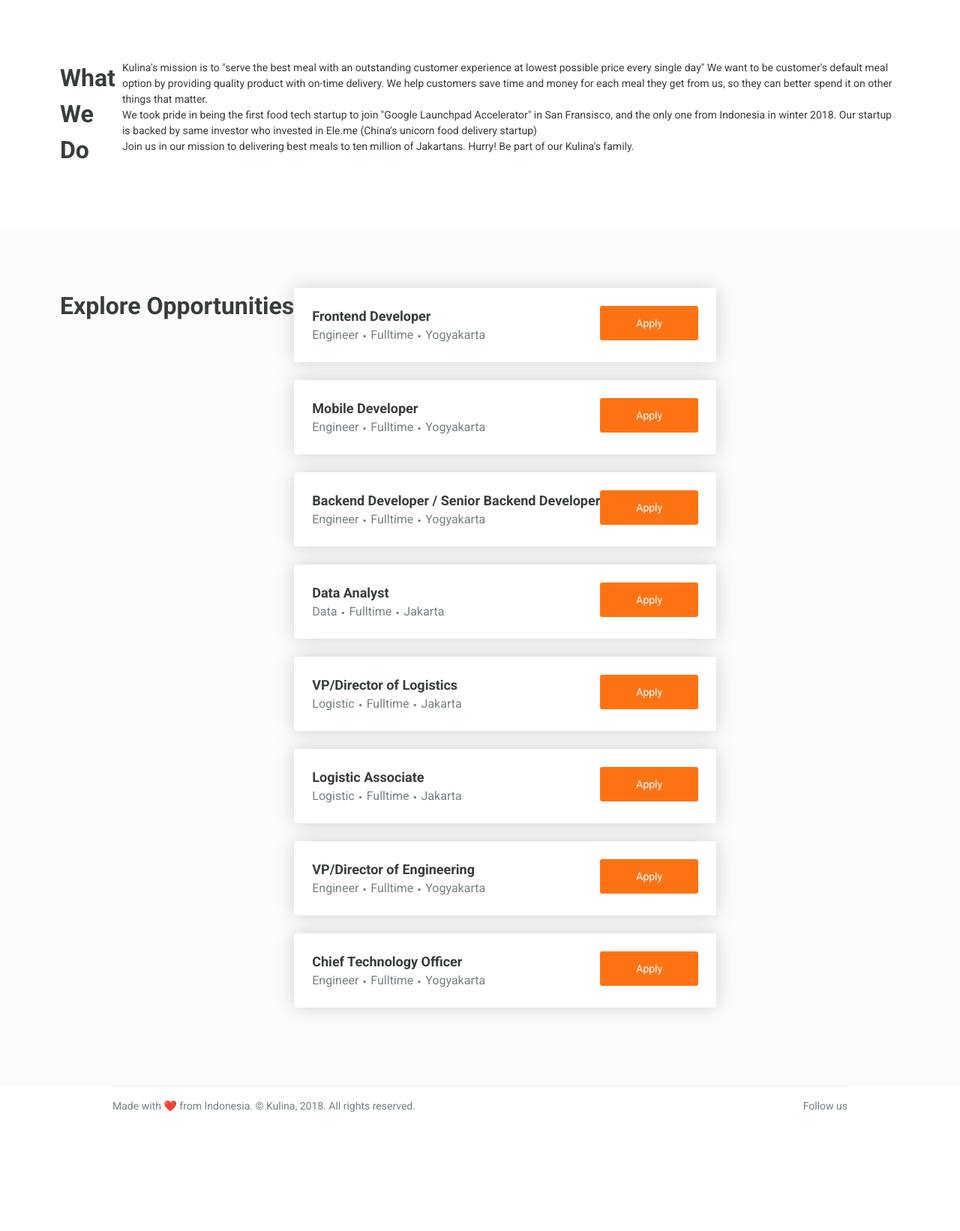
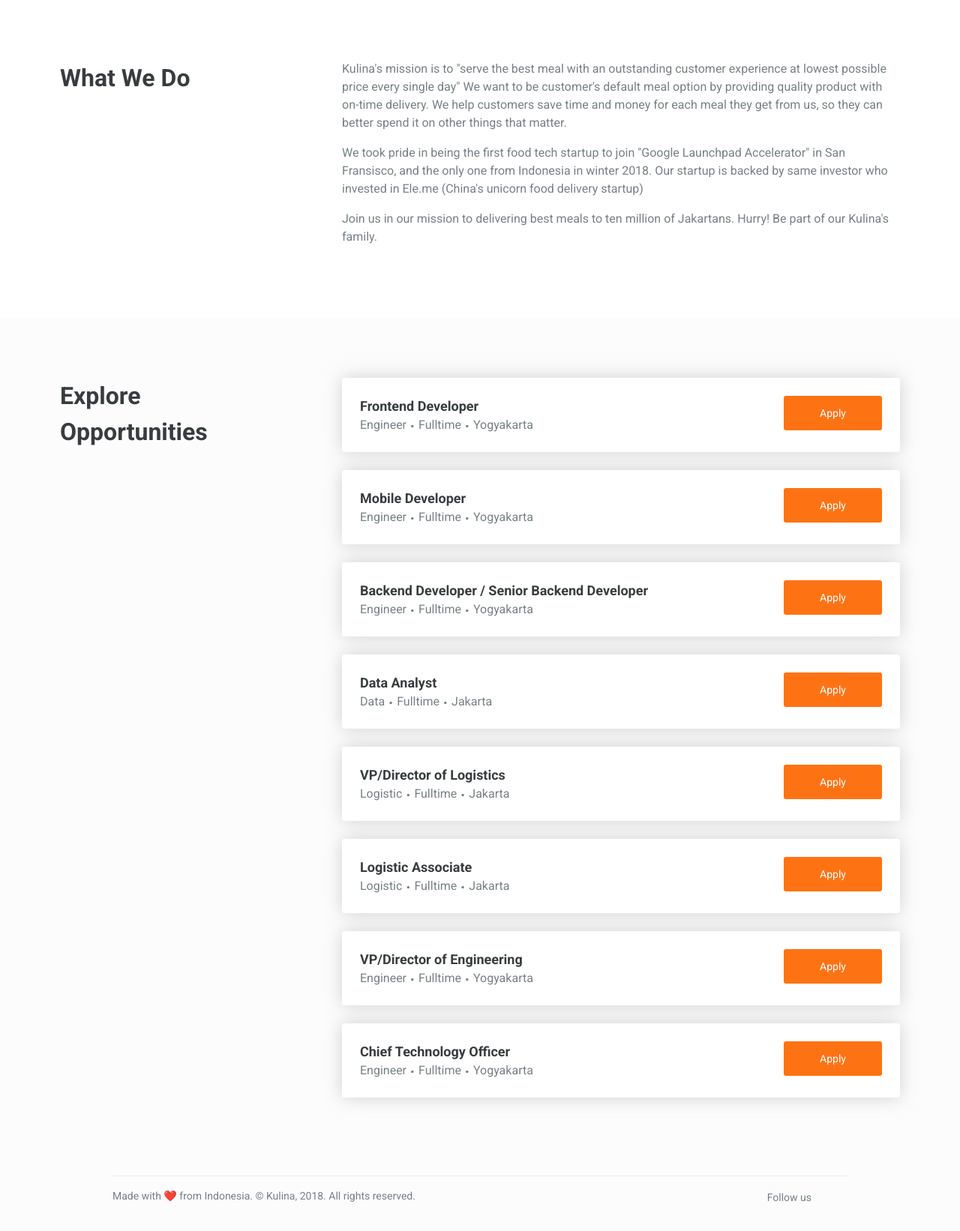
Before and after one commit to umriyaafini/kulina-frontend, a website: page index.html in a window 1280 px wide. Shown: the part 600-2242 px from the top of the page at 75% size. Before the commit the page ends 2134 px from the top, so only its background shows below. Drawn offline with nearby package versions, Linux system fonts and the light colour scheme; files that its build step writes are made by us from their sources.

Commit message:
add adjustment styles

```diff
--- a/assets/sass/styles.scss
+++ b/assets/sass/styles.scss
@@ -13,7 +13,7 @@ $border-default: 1px solid #EAEAEA;
 }
 
 /* ================STYLE================ */
-
+/* Global Style */
 * {
     box-sizing: border-box;
     -webkit-font-smoothing: antialiased;
@@ -29,7 +29,7 @@ body {
     color: $primary-font-color;
 }
 p {
-    font-size: 14px;
+    font-size: 16px;
     margin: 0;
 }
 h2 {
@@ -60,16 +60,25 @@ a {
     line-height: 1;
     border-radius: 3px;
 }
+.o-icon {
+    display: inline-block;
+}
+.icon--sm {
+    width: 24px;
+    width: 24px;
+}
+
+/* Header Hero */
 .c-hero {
     display: flex;
     flex-direction: column;
     overflow: hidden;
-    background-image: linear-gradient(265deg,#fd9714,#f9423a);
+    background-image: linear-gradient(265deg,#fd9714,#f9423a, #f82e23);
     position: relative;
     max-height: 600px;
     .c-bg-img {
         width: 100%;
-        opacity: .3;
+        opacity: .4;
     }
     .c-hero__wrapper {
         position: absolute;
@@ -96,9 +105,16 @@ a {
         }
     }
     .c-hero__content {
+        position: absolute;
+        bottom: 0;
+        width: 100%;
         display: flex;
         flex-direction: column;
         align-items: center;
+        margin-bottom: 40px;
+        h2 {
+            margin-bottom: 180px;
+        }
     }
 }
 .c-hero-header {
@@ -125,28 +141,44 @@ a {
         }
     }
 }
-.c-mission,
+
+/* Mission */
+.c-mission{
+    padding: 80px;
+    display: flex;
+    .c-mission__title {
+        flex-basis: 376px;
+        flex-grow: 0;
+        flex-shrink: 1;
+        h2 {
+            max-width: 200px;
+        }
+    }
+    .c-mission__desc {
+        flex: 1;
+        color: $secondary-font-color;
+        p {
+            margin-bottom: 16px;
+        }
+    }
+}
+
+/* Vacancy */
 .c-vacancy {
     padding: 80px;
     display: flex;
-}
-.c-footer {
-    padding: 0 150px 32px;
-    .c-footer__content {
-        display: flex;
-        justify-content: space-between;
-        border-top: $border-default;
-        font-size: 12px;
-        color: $secondary-font-color;
-        padding: 16px 0;
+    background-color: $accent-grey-color;
+    .c-vacancy__title {
+        flex-basis: 376px;
+        flex-grow: 0;
+        flex-shrink: 1;
+        h2 {
+            max-width: 200px;
+        }
     }
-    ul {
-        @extend %list-flex;
+    .c-vacancy__lists {
+        flex: 1;
     }
-}
-
-.c-vacancy {
-    background-color: $accent-grey-color;
 }
 .c-vacancy-card {
     display: flex;
@@ -185,3 +217,29 @@ a {
         }
     }
 }
+
+/* Footer */
+.c-footer {
+    padding: 0 150px 32px;
+    background-color: $accent-grey-color;
+    .c-footer__content {
+        display: flex;
+        justify-content: space-between;
+        border-top: $border-default;
+        color: $secondary-font-color;
+        padding: 16px 0;
+    }
+    p {
+        font-size: 14px;
+    }
+    ul {
+        @extend %list-flex;
+        align-items: center;
+        p {
+            margin-right: 8px;
+        }
+        li {
+            margin: 0 4px;
+        }
+    }
+}
```
